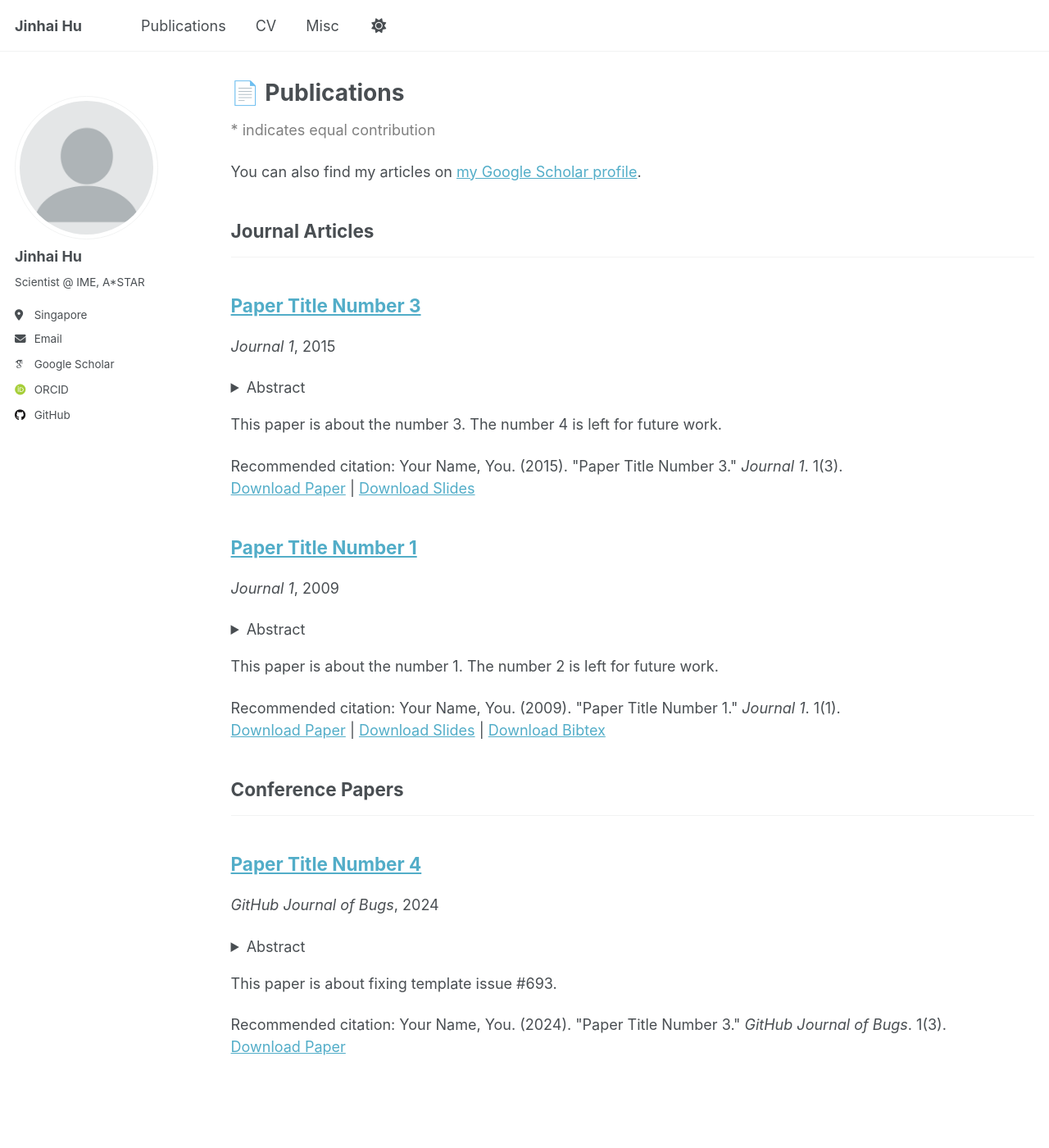
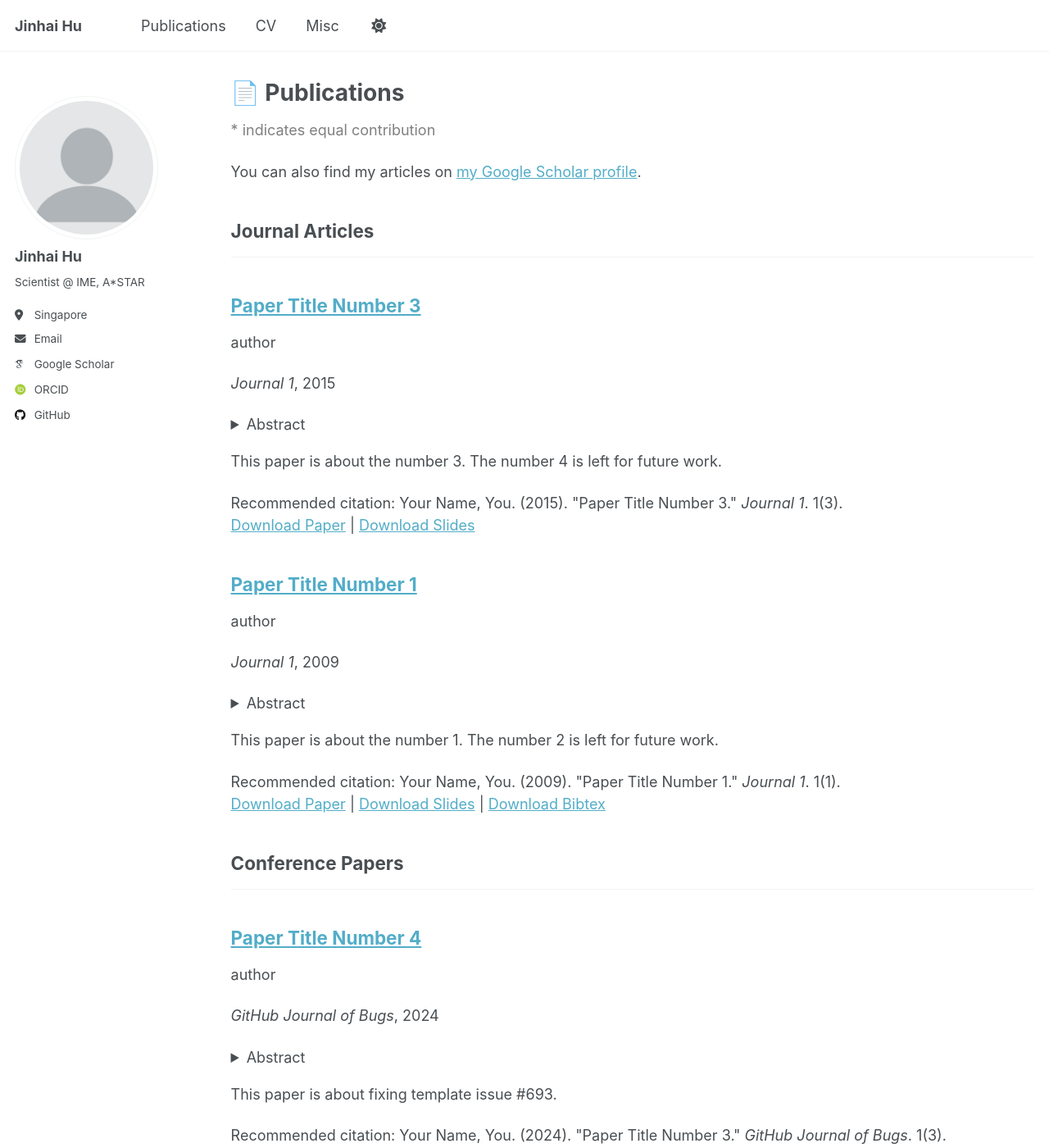
Before and after one commit to HUJH511/HUJH511.github.io, a Jekyll site: the page built from _pages/publications.html, in a window 1280 px wide and 1400 px high. Shown: the whole window at 82% size. Built offline with Jekyll 4.4.1, drawn with Linux system fonts in a browser that asks for light colours; some web fonts are replaced; a file with an impossible date is left out.

Commit message:
update publications

```diff
--- a/_publications/2009-10-01-paper-title-number-1.md
+++ b/_publications/2009-10-01-paper-title-number-1.md
@@ -1,5 +1,6 @@
 ---
 title: "Paper Title Number 1"
+authors: "author"
 collection: publications
 category: manuscripts
 permalink: /publication/2009-10-01-paper-title-number-1
@@ -10,5 +11,6 @@ slidesurl: 'http://academicpages.github.io/files/slides1.pdf'
 paperurl: 'http://academicpages.github.io/files/paper1.pdf'
 bibtexurl: 'http://academicpages.github.io/files/bibtex1.bib'
 citation: 'Your Name, You. (2009). &quot;Paper Title Number 1.&quot; <i>Journal 1</i>. 1(1).'
+abstract:
 ---
 The contents above will be part of a list of publications, if the user clicks the link for the publication than the contents of section will be rendered as a full page, allowing you to provide more information about the paper for the reader. When publications are displayed as a single page, the contents of the above "citation" field will automatically be included below this section in a smaller font.
--- a/_publications/2015-10-01-paper-title-number-3.md
+++ b/_publications/2015-10-01-paper-title-number-3.md
@@ -1,5 +1,6 @@
 ---
 title: "Paper Title Number 3"
+authors: "author"
 collection: publications
 category: manuscripts
 permalink: /publication/2015-10-01-paper-title-number-3
@@ -9,6 +10,7 @@ venue: 'Journal 1'
 slidesurl: 'http://academicpages.github.io/files/slides3.pdf'
 paperurl: 'http://academicpages.github.io/files/paper3.pdf'
 citation: 'Your Name, You. (2015). &quot;Paper Title Number 3.&quot; <i>Journal 1</i>. 1(3).'
+abstract:
 ---
 
 The contents above will be part of a list of publications, if the user clicks the link for the publication than the contents of section will be rendered as a full page, allowing you to provide more information about the paper for the reader. When publications are displayed as a single page, the contents of the above "citation" field will automatically be included below this section in a smaller font.
--- a/_publications/2024-02-17-paper-title-number-4.md
+++ b/_publications/2024-02-17-paper-title-number-4.md
@@ -1,5 +1,6 @@
 ---
 title: "Paper Title Number 4"
+authors: "author"
 collection: publications
 category: conferences
 permalink: /publication/2024-02-17-paper-title-number-4
@@ -8,6 +9,7 @@ date: 2024-02-17
 venue: 'GitHub Journal of Bugs'
 paperurl: 'http://academicpages.github.io/files/paper3.pdf'
 citation: 'Your Name, You. (2024). &quot;Paper Title Number 3.&quot; <i>GitHub Journal of Bugs</i>. 1(3).'
+abstract:
 ---
 
 The contents above will be part of a list of publications, if the user clicks the link for the publication than the contents of section will be rendered as a full page, allowing you to provide more information about the paper for the reader. When publications are displayed as a single page, the contents of the above "citation" field will automatically be included below this section in a smaller font.
```
